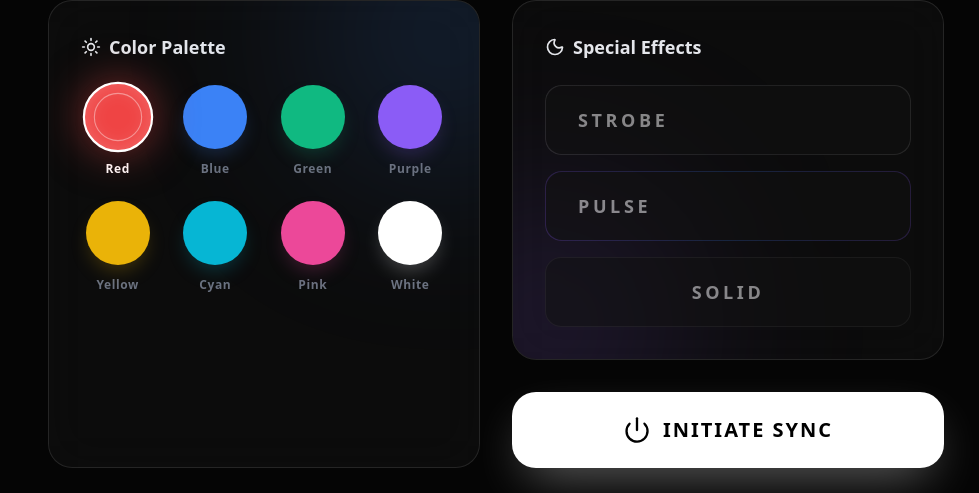
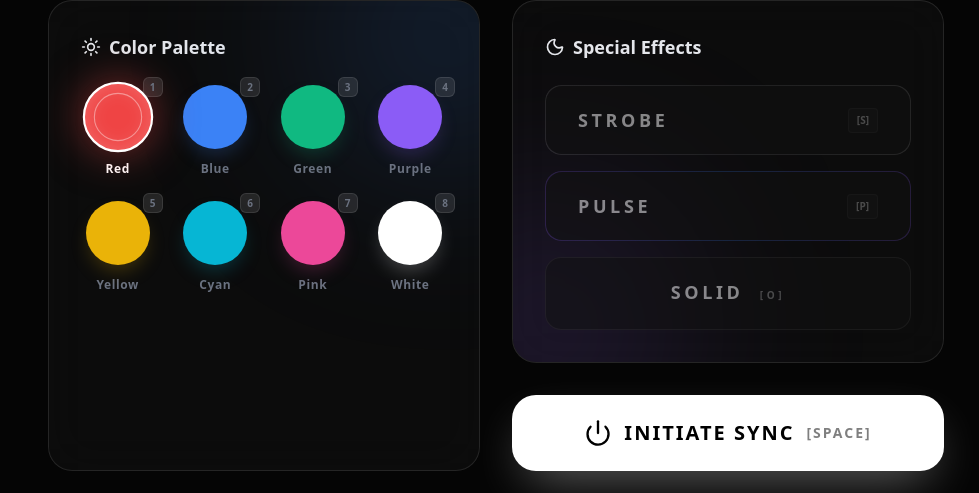
Before and after one commit to ThanojD2005/light-show-client, a React (Vite) app: page /admin in a window 1280 px wide. Shown: the part 458-951 px from the top of the page, without its empty margins (144-1123 px from the left). Built offline with nearby package versions, Linux system fonts and the light colour scheme; no server answers.

Commit message:
feat: Implement keyboard shortcuts for show control and enhance socket connection stability with error logging.

```diff
--- a/src/context/ShowContext.jsx
+++ b/src/context/ShowContext.jsx
@@ -13,7 +13,8 @@ const ShowContext = createContext(null);
 
 const SOCKET_SERVER_URL = import.meta.env.VITE_SOCKET_URL || 'http://localhost:3001';
 
-export const ShowProvider = ({ children, isAdmin = false }) => {
+// Provider Component
+export function ShowProvider({ children, isAdmin = false }) {
   const [showState, setShowState] = useState(initialShowState);
   const socketRef = useRef(null);
 
@@ -21,7 +22,11 @@ export const ShowProvider = ({ children, isAdmin = false }) => {
     socketRef.current = io(SOCKET_SERVER_URL);
 
     socketRef.current.on('connect', () => {
-      console.log('Connected to show server');
+      console.log('✅ Connected to show server');
+    });
+
+    socketRef.current.on('connect_error', (err) => {
+      console.error('❌ Socket Connection Error:', err.message);
     });
 
     socketRef.current.on('SHOW_STATE_UPDATE', (updatedState) => {
@@ -36,20 +41,17 @@ export const ShowProvider = ({ children, isAdmin = false }) => {
   }, []);
 
   const triggerStateUpdate = useCallback((newStateUpdates) => {
-    if (!isAdmin) return;
+    if (!isAdmin || !socketRef.current) return;
 
-    setShowState((prevState) => {
-      const updatedState = {
-        ...prevState,
+    setShowState((prev) => {
+      const updated = {
+        ...prev,
         ...newStateUpdates,
         id: Date.now()
       };
 
-      if (socketRef.current) {
-        socketRef.current.emit('ADMIN_UPDATE', updatedState);
-      }
-
-      return updatedState;
+      socketRef.current.emit('ADMIN_UPDATE', updated);
+      return updated;
     });
   }, [isAdmin]);
 
@@ -58,12 +60,13 @@ export const ShowProvider = ({ children, isAdmin = false }) => {
       {children}
     </ShowContext.Provider>
   );
-};
+}
 
-export const useShow = () => {
+// Hook
+export function useShow() {
   const context = useContext(ShowContext);
   if (!context) {
     throw new Error('useShow must be used within a ShowProvider');
   }
   return context;
-};
+}
--- a/src/pages/AdminDashboard.jsx
+++ b/src/pages/AdminDashboard.jsx
@@ -1,4 +1,4 @@
-import React, { useState } from 'react';
+import React, { useState, useEffect, useCallback } from 'react';
 import { useShow } from '../context/ShowContext';
 import AudioController from '../components/AudioController';
 import { Play, Pause, Square, Zap, Radio, Moon, Sun, Power } from 'lucide-react';
@@ -18,25 +18,58 @@ const AdminDashboard = () => {
     const { showState, triggerStateUpdate } = useShow();
     const [selectedColor, setSelectedColor] = useState(COLORS[0].value);
 
-    const handleColorSelect = (colorValue) => {
+    // Callbacks for stability
+    const handleColorSelect = useCallback((colorValue) => {
         setSelectedColor(colorValue);
         if (showState.isActive) {
             triggerStateUpdate({ color: colorValue, id: Date.now() });
         }
-    };
+    }, [showState.isActive, triggerStateUpdate]);
 
-    const toggleShow = () => {
+    const toggleShow = useCallback(() => {
         if (showState.isActive) {
             triggerStateUpdate({ isActive: false, effect: 'none', id: Date.now() });
         } else {
             triggerStateUpdate({ isActive: true, color: selectedColor, effect: 'none', id: Date.now() });
         }
-    };
+    }, [showState.isActive, selectedColor, triggerStateUpdate]);
 
-    const triggerEffect = (effectName) => {
+    const triggerEffect = useCallback((effectName) => {
         if (!showState.isActive) return;
         triggerStateUpdate({ effect: effectName, color: selectedColor, id: Date.now() });
-    };
+    }, [showState.isActive, selectedColor, triggerStateUpdate]);
+
+    // Keyboard Shortcuts
+    useEffect(() => {
+        const handleKeyDown = (e) => {
+            // Ignore if user is typing in an input
+            if (e.target.tagName === 'INPUT' || e.target.tagName === 'TEXTAREA') return;
+
+            const key = e.key.toLowerCase();
+
+            // Colors 1-8
+            if (key >= '2' && key <= '8') {
+                const colorIndex = parseInt(key) - 1;
+                handleColorSelect(COLORS[colorIndex].value);
+            } else if (key === '1') {
+                handleColorSelect(COLORS[0].value);
+            }
+
+            // Effects
+            else if (key === 's') triggerEffect('strobe');
+            else if (key === 'p') triggerEffect('pulse');
+            else if (key === 'o') triggerEffect('none');
+
+            // Master Toggle
+            else if (key === ' ') {
+                e.preventDefault();
+                toggleShow();
+            }
+        };
+
+        window.addEventListener('keydown', handleKeyDown);
+        return () => window.removeEventListener('keydown', handleKeyDown);
+    }, [handleColorSelect, toggleShow, triggerEffect]);
 
     return (
         <div className="min-h-screen bg-[#050505] text-white flex flex-col items-center py-12 px-4 font-sans selection:bg-primary/30">
@@ -68,14 +101,12 @@ const AdminDashboard = () => {
             {/* Main Grid Area */}
             <main className="w-full max-w-4xl grid grid-cols-1 md:grid-cols-2 gap-8">
 
-                {/* Audio Sync Panel (New) */}
                 <div className="md:col-span-2">
                     <AudioController />
                 </div>
 
                 {/* Colors Panel */}
                 <div className="bg-white/[0.03] border border-white/10 rounded-3xl p-8 backdrop-blur-xl relative overflow-hidden">
-                    {/* Subtle gradient glow behind colors */}
                     <div className="absolute -top-24 -right-24 w-64 h-64 bg-primary/20 blur-[100px] rounded-full pointer-events-none"></div>
 
                     <h2 className="text-lg font-bold mb-6 flex items-center gap-2 text-gray-200">
@@ -83,12 +114,16 @@ const AdminDashboard = () => {
                     </h2>
 
                     <div className="grid grid-cols-4 gap-6">
-                        {COLORS.map((color) => (
+                        {COLORS.map((color, index) => (
                             <button
                                 key={color.name}
                                 onClick={() => handleColorSelect(color.value)}
                                 className="group relative flex flex-col items-center gap-3 w-full"
                             >
+                                {/* Keyboard Hint */}
+                                <span className="absolute -top-2 -right-2 w-5 h-5 bg-white/10 rounded-md flex items-center justify-center text-[10px] font-bold text-gray-500 border border-white/10 z-20 group-hover:bg-white/20 transition-colors">
+                                    {index + 1}
+                                </span>
                                 {/* Color Circle */}
                                 <div
                                     className={`
@@ -105,12 +140,10 @@ const AdminDashboard = () => {
                                             : `0 10px 20px -5px ${color.value}40`
                                     }}
                                 >
-                                    {/* Inner ring for selected state */}
                                     {selectedColor === color.value && (
                                         <div className="absolute inset-2 rounded-full border border-white/40"></div>
                                     )}
                                 </div>
-                                {/* Color Name */}
                                 <span className={`text-xs font-semibold tracking-wider transition-colors ${selectedColor === color.value ? 'text-white' : 'text-gray-500 group-hover:text-gray-300'}`}>
                                     {color.name}
                                 </span>
@@ -121,8 +154,6 @@ const AdminDashboard = () => {
 
                 {/* Effects & Master Control */}
                 <div className="space-y-8 flex flex-col">
-
-                    {/* Effects Panel */}
                     <div className="bg-white/[0.03] border border-white/10 rounded-3xl p-8 backdrop-blur-xl flex-1 relative overflow-hidden">
                         <div className="absolute -bottom-24 -left-24 w-64 h-64 bg-secondary/20 blur-[100px] rounded-full pointer-events-none"></div>
 
@@ -142,7 +173,10 @@ const AdminDashboard = () => {
                   ${showState.effect === 'strobe' ? 'bg-white text-black' : 'bg-[#111] text-white'}
                 `}>
                                     <span className="font-black tracking-[0.2em] text-lg">STROBE</span>
-                                    {showState.effect === 'strobe' && <div className="w-2 h-2 rounded-full bg-black animate-ping"></div>}
+                                    <div className="flex items-center gap-4">
+                                        <span className={`text-[10px] font-bold px-2 py-1 rounded border ${showState.effect === 'strobe' ? 'border-black/20 bg-black/5' : 'border-white/10 bg-white/5 opacity-50'}`}>[S]</span>
+                                        {showState.effect === 'strobe' && <div className="w-2 h-2 rounded-full bg-black animate-ping"></div>}
+                                    </div>
                                 </div>
                             </button>
 
@@ -157,7 +191,10 @@ const AdminDashboard = () => {
                   ${showState.effect === 'pulse' ? 'bg-gradient-to-r from-secondary to-primary text-white shadow-[0_0_30px_-5px_rgba(139,92,246,0.6)]' : 'bg-[#111] text-white hover:bg-[#1a1a1a]'}
                 `}>
                                     <span className="font-black tracking-[0.2em] text-lg">PULSE</span>
-                                    {showState.effect === 'pulse' && <div className="w-2 h-2 rounded-full bg-white animate-pulse"></div>}
+                                    <div className="flex items-center gap-4">
+                                        <span className={`text-[10px] font-bold px-2 py-1 rounded border ${showState.effect === 'pulse' ? 'border-white/20 bg-white/10' : 'border-white/10 bg-white/5 opacity-50'}`}>[P]</span>
+                                        {showState.effect === 'pulse' && <div className="w-2 h-2 rounded-full bg-white animate-pulse"></div>}
+                                    </div>
                                 </div>
                             </button>
 
@@ -166,7 +203,7 @@ const AdminDashboard = () => {
                                 disabled={!showState.isActive}
                                 className="w-full px-8 py-5 rounded-2xl bg-[#111] border border-white/10 hover:bg-[#1a1a1a] text-white font-black tracking-[0.2em] text-lg transition-all active:scale-[0.98] disabled:opacity-50 disabled:cursor-not-allowed"
                             >
-                                SOLID
+                                SOLID <span className="text-[10px] opacity-50 font-bold ml-2">[O]</span>
                             </button>
                         </div>
                     </div>
@@ -185,12 +222,12 @@ const AdminDashboard = () => {
                         {showState.isActive ? (
                             <>
                                 <Square className="w-7 h-7 fill-current" />
-                                BLACKOUT SHOW
+                                BLACKOUT SHOW <span className="text-sm opacity-50">[SPACE]</span>
                             </>
                         ) : (
                             <>
                                 <Power className="w-7 h-7" />
-                                INITIATE SYNC
+                                INITIATE SYNC <span className="text-sm opacity-50">[SPACE]</span>
                             </>
                         )}
                     </button>
```
